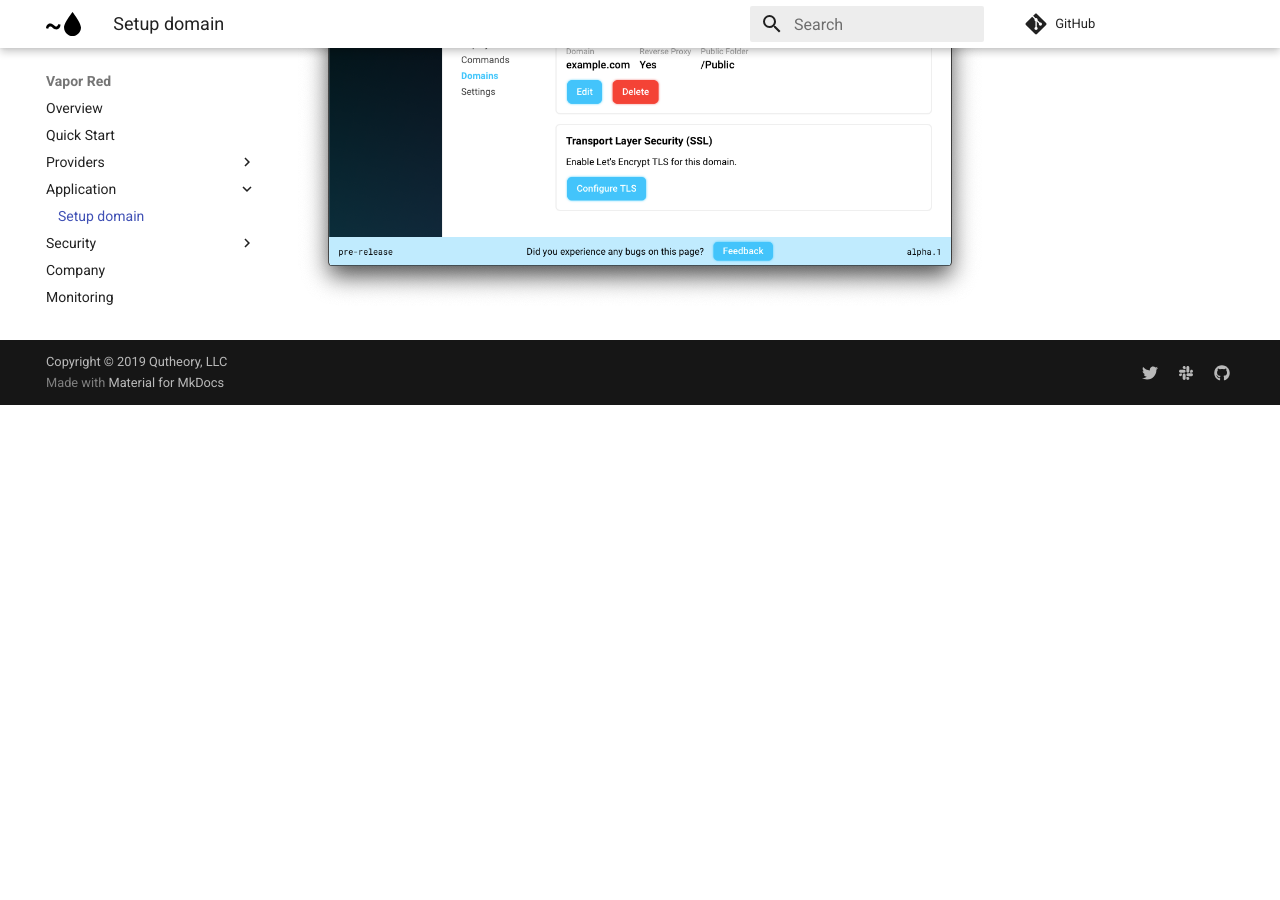
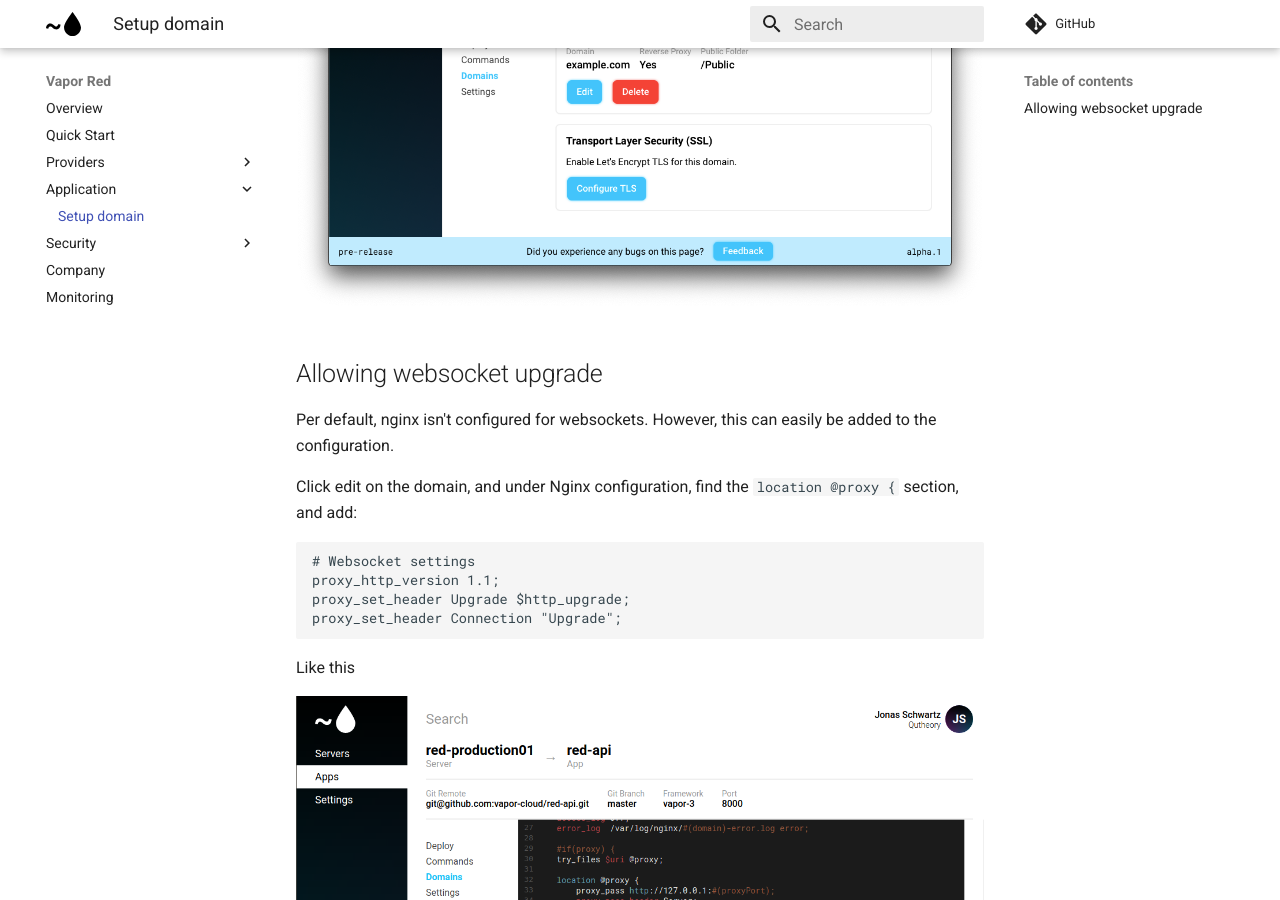
Before and after one commit to qutheory/red-docs, an MkDocs documentation site: the page built from docs/application/setup-domain.md, in a window 1280 px wide and 900 px high, scrolled down 2936 px. Built offline with MkDocs 1.6.1 and Material for MkDocs 9.7.7, drawn with Linux system fonts in a browser that asks for light colours; comment, search, counter and statistics services are not loaded; before the commit the page ends 3341 px from its top, so only the background shows below that.

Commit message:
Adding websocket docs

````diff
--- a/docs/application/setup-domain.md
+++ b/docs/application/setup-domain.md
@@ -30,3 +30,20 @@ Before you can access the nginx instance publicly we need to open up the firewal
 Under `Edit` you can edit the domain, including the Nginx config file.
 
 ![Show domain](../images/show-domain.png)
+
+## Allowing websocket upgrade
+
+Per default, nginx isn't configured for websockets. However, this can easily be added to the configuration.
+
+Click edit on the domain, and under Nginx configuration, find the `location @proxy {` section, and add:
+
+```
+# Websocket settings
+proxy_http_version 1.1;
+proxy_set_header Upgrade $http_upgrade;
+proxy_set_header Connection "Upgrade";
+```
+
+Like this
+
+![Domain websocket](../images/domain-websocket.png)
````
Also changed, not shown: docs/images/domain-websocket.png (added).
